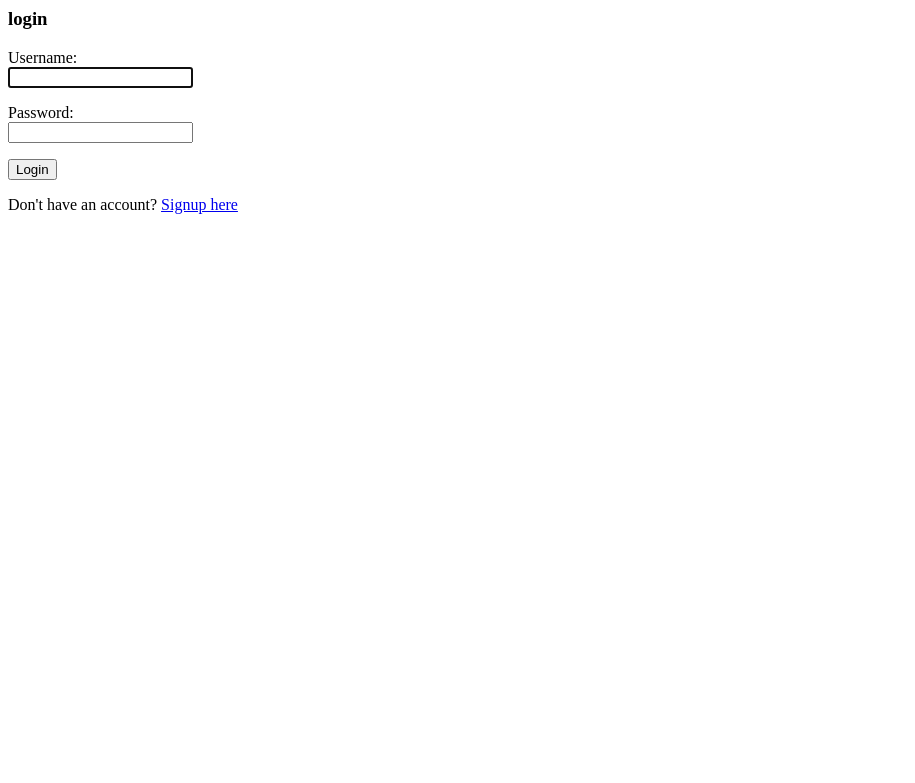
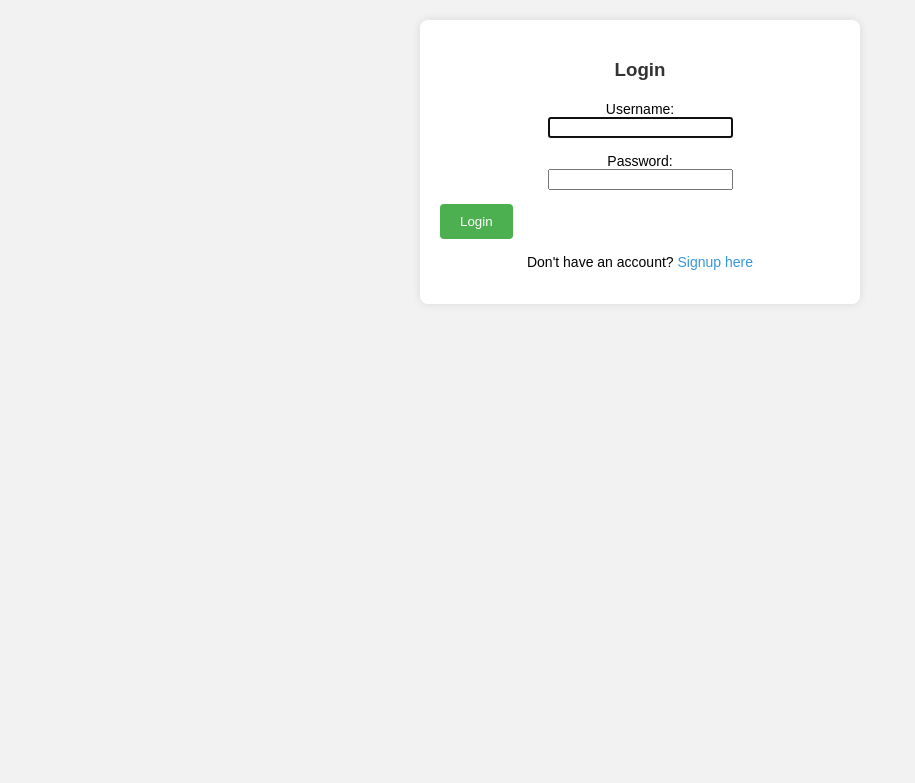
Before and after one commit to DanielHart-02/ECM2434-Group-4348-, a Django app: page /login/ in a window 1280 px wide. Shown: the top 783 px of the page, without its empty margins (0-915 px from the left). Run offline with Django 5.2, Linux system fonts and the light colour scheme.

Commit message:
Update login.html

```diff
--- a/ecm2434_coursework/users/templates/users/login.html
+++ b/ecm2434_coursework/users/templates/users/login.html
@@ -1,6 +1,72 @@
+<!DOCTYPE html>
+<html lang="en">
 
-<h3>login</h3>
+<head>
+    <meta charset="UTF-8">
+    <meta name="viewport" content="width=device-width, initial-scale=1.0">
+    <title>Your Login Page Title</title>
 
+    <style>
+        body {
+            font-family: Arial, sans-serif;
+            background-color: #f2f2f2;
+            margin: 0;
+            padding: 0;
+            box-sizing: border-box;
+        }
+
+        .container {
+            max-width: 400px;
+            margin: 20px auto;
+            background-color: #ffffff;
+            padding: 20px;
+            border-radius: 8px;
+            box-shadow: 0 0 10px rgba(0, 0, 0, 0.1);
+        }
+
+        h3 {
+            text-align: center;
+            color: #333;
+        }
+
+        form {
+            margin-top: 20px;
+        }
+
+        p {
+            margin-top: 15px;
+            font-size: 14px;
+            text-align: center;
+        }
+
+        a {
+            text-decoration: none;
+            color: #3498db;
+        }
+
+        a:hover {
+            color: #2980b9;
+        }
+
+        button {
+            background-color: #4caf50;
+            color: #fff;
+            padding: 10px 20px;
+            border: none;
+            border-radius: 4px;
+            cursor: pointer;
+        }
+
+        button:hover {
+            background-color: #45a049;
+        }
+    </style>
+</head>
+
+<body>
+
+    <div class="container">
+        <h3>Login</h3>
         <form action="" method="POST">
             {% csrf_token %}
             {% for field in form %}
@@ -8,5 +74,9 @@
             {% endfor %}
             <button type="submit">Login</button>
         </form>
+        <p>Don't have an account? <a href="{% url 'register' %}">Signup here</a></p>
+    </div>
 
-<p>Don't have an account? <a href="{% url 'register' %}">Signup here</a></p>
+</body>
+
+</html>
```
Lines whose indentation alone changed are shown as unchanged.
